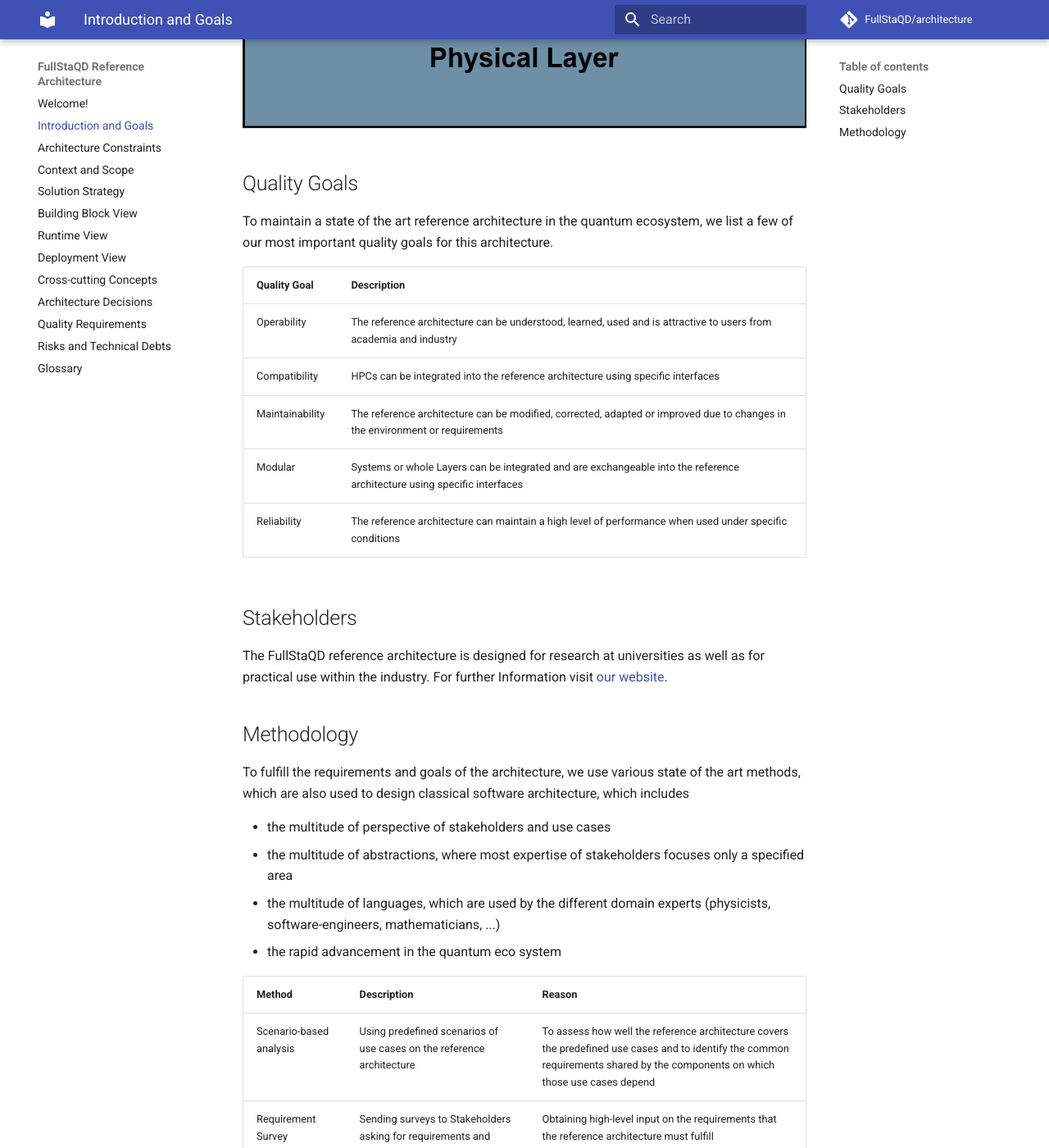
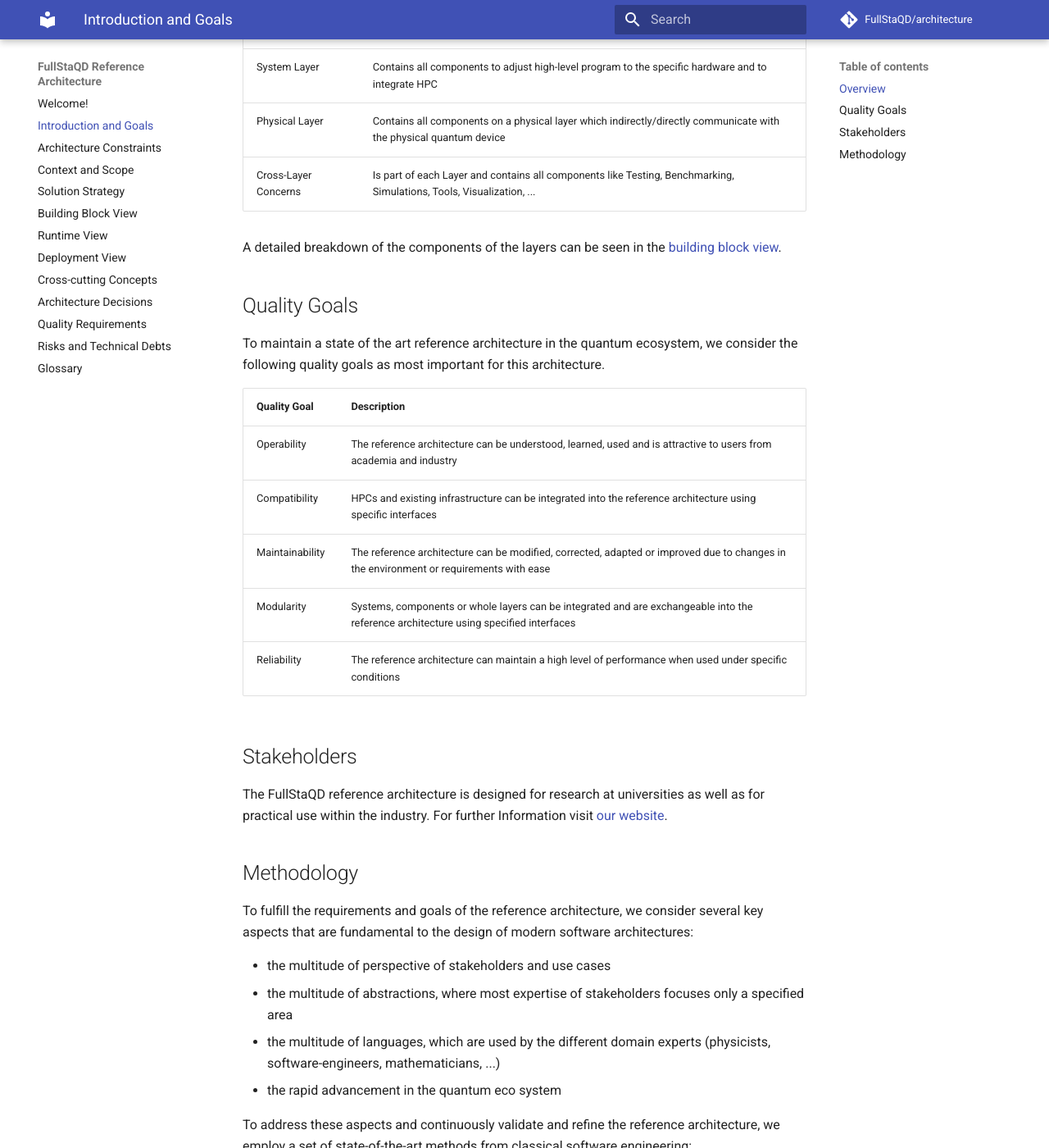
Before and after one commit to FullStaQD/architecture, an MkDocs documentation site: the page built from docs/01_introduction_and_goals.md, in a window 1280 px wide and 1400 px high, scrolled down 1254 px. Shown: the whole window at 82% size. Built offline with MkDocs 1.6.1 and Material for MkDocs 9.7.7, drawn with Linux system fonts in a browser that asks for light colours; comment, search, counter and statistics services are not loaded; some of the changed text lies outside the part shown.

Commit message:
Intro polishing (#24)
* Update 01_introduction_and_goals.md

Signed-off-by: RinorKIT <tc4656@kit.edu>

* Add files via upload

Signed-off-by: RinorKIT <tc4656@kit.edu>

* Update 01_introduction_and_goals.md

BMFTR Logo updated and included: funded by bmftr at bottom of page.

(Ask philipp for the rules of putting it into the docu)

Signed-off-by: RinorKIT <tc4656@kit.edu>

* Update 01_introduction_and_goals.md

Signed-off-by: RinorKIT <tc4656@kit.edu>

* Add files via upload

Signed-off-by: RinorKIT <tc4656@kit.edu>

* Update 01_introduction_and_goals.md

HigtechAgenda added

Signed-off-by: RinorKIT <tc4656@kit.edu>

* Update 01_introduction_and_goals.md

Signed-off-by: RinorKIT <tc4656@kit.edu>

* Update 01_introduction_and_goals.md

Signed-off-by: RinorKIT <tc4656@kit.edu>

* Update 01_introduction_and_goals.md

Signed-off-by: RinorKIT <tc4656@kit.edu>

* Update 01_introduction_and_goals.md

Signed-off-by: RinorKIT <tc4656@kit.edu>

* Add files via upload

Signed-off-by: RinorKIT <tc4656@kit.edu>

* Update 01_introduction_and_goals.md

Signed-off-by: RinorKIT <tc4656@kit.edu>

* Update 01_introduction_and_goals.md

Signed-off-by: RinorKIT <tc4656@kit.edu>

* Update docs/01_introduction_and_goals.md

Co-authored-by: Max Schweikart <60352933+schweikart@users.noreply.github.com>
Signed-off-by: RinorKIT <tc4656@kit.edu>

* Update docs/01_introduction_and_goals.md

Co-authored-by: Max Schweikart <60352933+schweikart@users.noreply.github.com>
Signed-off-by: RinorKIT <tc4656@kit.edu>

* Update docs/01_introduction_and_goals.md

Co-authored-by: Max Schweikart <60352933+schweikart@users.noreply.github.com>
Signed-off-by: RinorKIT <tc4656@kit.edu>

* Update docs/01_introduction_and_goals.md

Co-authored-by: Max Schweikart <60352933+schweikart@users.noreply.github.com>
Signed-off-by: RinorKIT <tc4656@kit.edu>

* Delete docs/images/BMFTR_Logo.svg

Signed-off-by: RinorKIT <tc4656@kit.edu>

---------

Signed-off-by: RinorKIT <tc4656@kit.edu>
Co-authored-by: Max Schweikart <60352933+schweikart@users.noreply.github.com>

```diff
--- a/docs/01_introduction_and_goals.md
+++ b/docs/01_introduction_and_goals.md
@@ -1,7 +1,17 @@
 # Introduction and Goals {#section-introduction-and-goals}
-The FullStaQD reference architecture is the first step towards a modular full quantum software stack, which ensures compatibility and interoperability of various components in the quantum ecosystem. We want to develop a reference architecture with uniform standardised interfaces, which is consistent, modular and open. This reference architecture would reinforce the german quantum computing ecosystem by demonstrating the technical feasibility of quantum applications in the german industry, while also covering a wide quantum computing landscape.
+The FullStaQD reference architecture is the first step towards modular full-stack quantum software, which ensures compatibility and interoperability of various components in the quantum ecosystem. We aim to develop a reference architecture with uniform standardised interfaces, which is consistent, modular and open.
 
-The reference architecture is divided into three layers and cross-layer concerns (see [building block view](./05_building_block_view.md)).
+
+## Overview
+The reference architecture is divided into three layers: Application, System and Physical Layer.
+
+![](./images/Reference-Architecture-Introduction.png)
+
+
+
+In addition to these three layers, the architecture also defines cross-layer concerns, which can show up in any of the layers.
+
+The table below provides a brief description of the layers and the cross-layer concerns.
 
 | Module  | Description |
 | ------------- | ------------- |
@@ -10,18 +20,18 @@
 | Physical Layer  | Contains all components on a physical layer which indirectly/directly communicate with the physical quantum device  |
 | Cross-Layer Concerns  | Is part of each Layer and contains all components like Testing, Benchmarking, Simulations, Tools, Visualization, ...  |
 
-![](./images/Reference-Architecture-Introduction.png)
+A detailed breakdown of the components of the layers can be seen in the [building block view](./05_building_block_view.md).
 
 
 ## Quality Goals {#_quality_goals}
-To maintain a state of the art reference architecture in the quantum ecosystem, we list a few of our most important quality goals for this architecture.
+To maintain a state of the art reference architecture in the quantum ecosystem, we consider the following quality goals as most important for this architecture.
 
 | Quality Goal  | Description |
 | ------------- | ------------- |
 | Operability  | The reference architecture can be understood, learned, used and is attractive to users from academia and industry  |
-| Compatibility  | HPCs can be integrated into the reference architecture using specific interfaces  |
-| Maintainability  | The reference architecture can be modified, corrected, adapted or improved due to changes in the environment or requirements  |
-| Modular  | Systems or whole Layers can be integrated and are exchangeable into the reference architecture using specific interfaces  |
+| Compatibility  | HPCs and existing infrastructure can be integrated into the reference architecture using specific interfaces  |
+| Maintainability  | The reference architecture can be modified, corrected, adapted or improved due to changes in the environment or requirements with ease |
+| Modularity  | Systems, components or whole layers can be integrated and are exchangeable into the reference architecture using specified interfaces  |
 | Reliability  | The reference architecture can maintain a high level of performance  when used under specific conditions  |
 
 ## Stakeholders {#_stakeholders}
@@ -30,18 +40,36 @@
 
 
 ## Methodology
-To fulfill the requirements and goals of the architecture, we use various state of the art methods, which are also used to design classical software architecture, which includes
+To fulfill the requirements and goals of the reference architecture, we consider several key aspects that are fundamental to the design of modern software architectures:
 
 - the multitude of perspective of stakeholders and use cases
 - the multitude of abstractions, where most expertise of stakeholders focuses only a specified area
 - the multitude of languages, which are used by the different domain experts  (physicists, software-engineers, mathematicians, ...)
 - the rapid advancement in the quantum eco system
 
+
+To address these aspects and continuously validate and refine the reference architecture, we employ a set of state-of-the-art methods from classical software engineering:
  <!--  Hier könnte man Paper oder Ergebnisse hinten noch als Spalte in Zukunft Verlinken -->
 | Method  | Description | Reason |
 | ------------- | ------------- | ------------- |
 | Scenario-based analysis | Using predefined scenarios of use cases on the reference architecture  | To assess how well the reference architecture covers the predefined use cases and to identify the common requirements shared by the components on which those use cases depend |
-| Requirement Survey  | Sending surveys to Stakeholders asking for requirements and needs for their components | Obtaining high-level input on the requirements that the reference architecture must fulfill  |
+| Requirement Survey  | Sending surveys to stakeholders asking for requirements and needs for their components | Obtaining high-level input on the requirements that the reference architecture must fulfill  |
 | Interview with Stakeholders  | In-depth interviews with stakeholders about the reference architecture and their respective positions  | Acquiring detailed insights of Stakeholders and adopt their input  |
 | Workshops  | Regular on-site exchange with the consortium  | Updating partners of current status and discussing next steps |
 | Community Engagement | Allowing open requests and discussion about the reference architecture through our ticket system | Ensuring external input, extendability and exchangability |
+
+
+
+This project is supported and funded by the German Federal Ministry of Research, Technology and Space in project FullStaQD under Grant No.: 01MQ25001F.
+
+
+
+<figure markdown="span">
+    [![With funding from the German Federal Ministry of Research, Technology and Space (BMFTR)][bmftr-logo]{: style="max-width: 40%; display: inline-block;"}][bmftr-link]
+    [![High-tech Agenda Germany][htad-logo]{: style="max-width: 40%; display: inline-block;"}][htad-link]
+</figure>
+
+[bmftr-link]: https://www.bmftr.bund.de/EN/Home/home_node.html
+[bmftr-logo]: ./images/BMFTR_Logo.jpg
+[htad-link]: https://www.bmftr.bund.de/EN/Technology/HightechAgenda/HightechAgenda.html
+[htad-logo]: ./images/HightechAgendaLogo.jpg
```
Also changed, not shown: docs/images/BMFTR_Logo.jpg (added), docs/images/HightechAgendaLogo.jpg (added).
